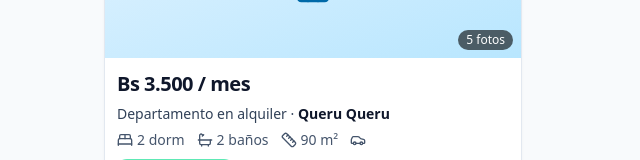
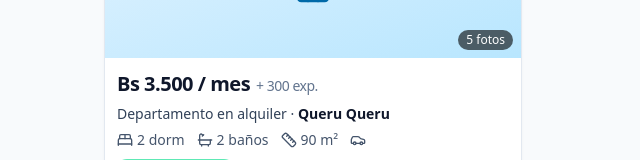
Before and after one commit to boris-ravn/MVP-Real-Estate-App, a React (Vite) app: page / in a window 1280 px wide. Shown: the part 548-708 px from the top of the page, without its empty margins (327-967 px from the left). Built offline with nearby package versions, Linux system fonts and the light colour scheme.

Commit message:
C5: HOA fees (expensas) for rentals
Fixes the bug that dropped detected HOA fees on publish (draftToListing
always saved them as null). Adds rentExpenses to the draft and shows the
fees on the card ("+ 250 exp."), on the listing sheet and in the share
text. PRD v2, C5.

```diff
--- a/src/components/ListingCard.tsx
+++ b/src/components/ListingCard.tsx
@@ -1,6 +1,6 @@
 import { Bath, BedDouble, Car, Handshake, PawPrint, Ruler } from 'lucide-react'
 import { Link } from 'react-router'
-import { listingPrice, listingTitle } from '../domain/format'
+import { expensesShort, listingPrice, listingTitle } from '../domain/format'
 import type { Listing } from '../domain/listing'
 import { FreshnessBadge } from './FreshnessBadge'
 import { PhotoPlaceholder } from './PhotoPlaceholder'
@@ -21,7 +21,10 @@ export function ListingCard({ listing: l }: { listing: Listing }) {
         )}
       </div>
       <div className="space-y-1.5 p-3">
-        <div className="text-xl font-bold tracking-tight">{listingPrice(l)}</div>
+        <div className="text-xl font-bold tracking-tight">
+          {listingPrice(l)}
+          {expensesShort(l) && <span className="ml-1.5 text-sm font-medium text-slate-500">{expensesShort(l)}</span>}
+        </div>
         <div className="text-sm text-slate-700">
           {listingTitle(l)} · <span className="font-semibold text-slate-900">{l.zone}</span>
         </div>
--- a/src/domain/draft.ts
+++ b/src/domain/draft.ts
@@ -19,6 +19,8 @@ export interface Draft {
   docsOk: boolean | null
   utilities: boolean | null
   rentGuarantee: string | null
+  /** Solo alquiler, Bs por mes; 0 = incluidas. */
+  rentExpenses: number | null
   commissionShare: number | null
   ownerAuthorized: boolean
   photos: PhotoId[]
@@ -43,6 +45,7 @@ export const FIELD_LABELS: Record<DraftField, string> = {
   docsOk: 'Documentación al día',
   utilities: 'Servicios básicos completos',
   rentGuarantee: 'Garantía',
+  rentExpenses: 'Expensas',
   commissionShare: 'Comisión compartida',
 }
 
@@ -65,6 +68,7 @@ export function draftFromParsed(p: ParsedListing, text: string): Draft {
     docsOk: p.docsOk ?? null,
     utilities: p.utilities ?? null,
     rentGuarantee: p.rentGuarantee ?? null,
+    rentExpenses: p.rentExpenses ?? null,
     commissionShare: p.commissionShare ?? null,
     ownerAuthorized: false,
     photos: ['fachada'],
@@ -95,6 +99,7 @@ export function relevantFields(d: Pick<Draft, 'type' | 'operation'>): DraftField
     'docsOk',
     'utilities',
     rent && 'rentGuarantee',
+    rent && 'rentExpenses',
     'commissionShare',
   ]
   return fields.filter((f): f is DraftField => f !== false)
@@ -127,7 +132,7 @@ export function draftToListing(d: Draft, agent: Agent, now: Date = new Date()):
     docsOk: d.docsOk,
     utilities: d.utilities,
     rentGuarantee: keep('rentGuarantee'),
-    rentExpenses: null,
+    rentExpenses: keep('rentExpenses'),
     commissionShare: d.commissionShare,
     ownerAuthorized: d.ownerAuthorized,
     photos: d.photos.length ? d.photos : ['fachada'],
--- a/src/domain/format.ts
+++ b/src/domain/format.ts
@@ -17,6 +17,19 @@ export function listingPrice(l: Pick<Listing, 'price' | 'currency' | 'operation'
   return l.operation === 'alquiler' ? `${base} / mes` : base
 }
 
+/** Corto, para la tarjeta: "+ 250 exp." o "(exp. incluidas)". `null` sin dato o si no es alquiler. */
+export function expensesShort(l: Pick<Listing, 'operation' | 'rentExpenses'>): string | null {
+  if (l.operation !== 'alquiler' || l.rentExpenses == null) return null
+  return l.rentExpenses === 0 ? '(exp. incluidas)' : `+ ${groupThousands(l.rentExpenses)} exp.`
+}
+
+/** Para textos y ficha: "Bs 3.800 / mes + Bs 250 de expensas" o "Bs 3.800 / mes (expensas incluidas)". */
+export function priceWithExpenses(l: Pick<Listing, 'price' | 'currency' | 'operation' | 'rentExpenses'>): string {
+  const base = listingPrice(l)
+  if (l.operation !== 'alquiler' || l.rentExpenses == null) return base
+  return l.rentExpenses === 0 ? `${base} (expensas incluidas)` : `${base} + Bs ${groupThousands(l.rentExpenses)} de expensas`
+}
+
 /** "Departamento en venta" */
 export function listingTitle(l: Pick<Listing, 'type' | 'operation'>): string {
   return `${TYPE_LABELS[l.type]} ${OPERATION_PHRASE[l.operation]}`
--- a/src/domain/share.ts
+++ b/src/domain/share.ts
@@ -1,5 +1,5 @@
 import { freshness } from './freshness'
-import { listingPrice, listingTitle } from './format'
+import { listingTitle, priceWithExpenses } from './format'
 import type { Listing } from './listing'
 
 /** Link a la ficha. Sin backend, solo abre la ficha en el mismo dispositivo (limitación del prototipo). */
@@ -20,7 +20,7 @@ export function listingLink(id: string, base: string = `${location.origin}${loca
 export function shareText(l: Listing, link: string, now: Date = new Date()): string {
   const area = l.type === 'terreno' ? l.landM2 : l.builtM2
   const facts = [
-    listingPrice(l),
+    priceWithExpenses(l),
     l.bedrooms != null && `${l.bedrooms} dorm`,
     l.bathrooms != null && `${l.bathrooms} ${l.bathrooms === 1 ? 'baño' : 'baños'}`,
     area != null && `${area} m²`,
--- a/src/screens/Detail.tsx
+++ b/src/screens/Detail.tsx
@@ -6,7 +6,7 @@ import { FreshnessBadge } from '../components/FreshnessBadge'
 import { Gallery } from '../components/Gallery'
 import { ShareSheet } from '../components/ShareSheet'
 import { DEMO_MODE } from '../config'
-import { listingPrice, timeInNetwork } from '../domain/format'
+import { groupThousands, listingPrice, timeInNetwork } from '../domain/format'
 import { OPERATION_LABELS, TYPE_LABELS, type Listing } from '../domain/listing'
 import { contactMessage, contactUrl } from '../domain/whatsapp'
 import { useStore } from '../store/context'
@@ -69,6 +69,9 @@ function ListingSheet({ listing: l }: { listing: Listing }) {
     <div className="divide-y divide-slate-100">
       <Block icon={<Tag size={18} />} title="Precio y operación">
         <p className="text-3xl font-bold tracking-tight">{listingPrice(l)}</p>
+        {isRent && l.rentExpenses != null && (
+          <p className="text-sm text-slate-600">{l.rentExpenses === 0 ? 'Expensas incluidas' : `+ Bs ${groupThousands(l.rentExpenses)} de expensas al mes`}</p>
+        )}
         <p className="text-slate-700">
           {OPERATION_LABELS[l.operation]} · {TYPE_LABELS[l.type]} · {l.zone}
         </p>
@@ -112,7 +115,7 @@ function ListingSheet({ listing: l }: { listing: Listing }) {
             ...(isRent
               ? ([
                   ['Garantía', l.rentGuarantee ?? null],
-                  ['Expensas', l.rentExpenses == null ? null : l.rentExpenses === 0 ? 'Incluidas' : `Bs ${l.rentExpenses} / mes`],
+                  ['Expensas', l.rentExpenses == null ? null : l.rentExpenses === 0 ? 'Incluidas' : `Bs ${groupThousands(l.rentExpenses)} / mes`],
                 ] as const)
               : []),
           ]}
```
Also changed, not shown: 2 other files (tests, documents, lock files or other folders).
